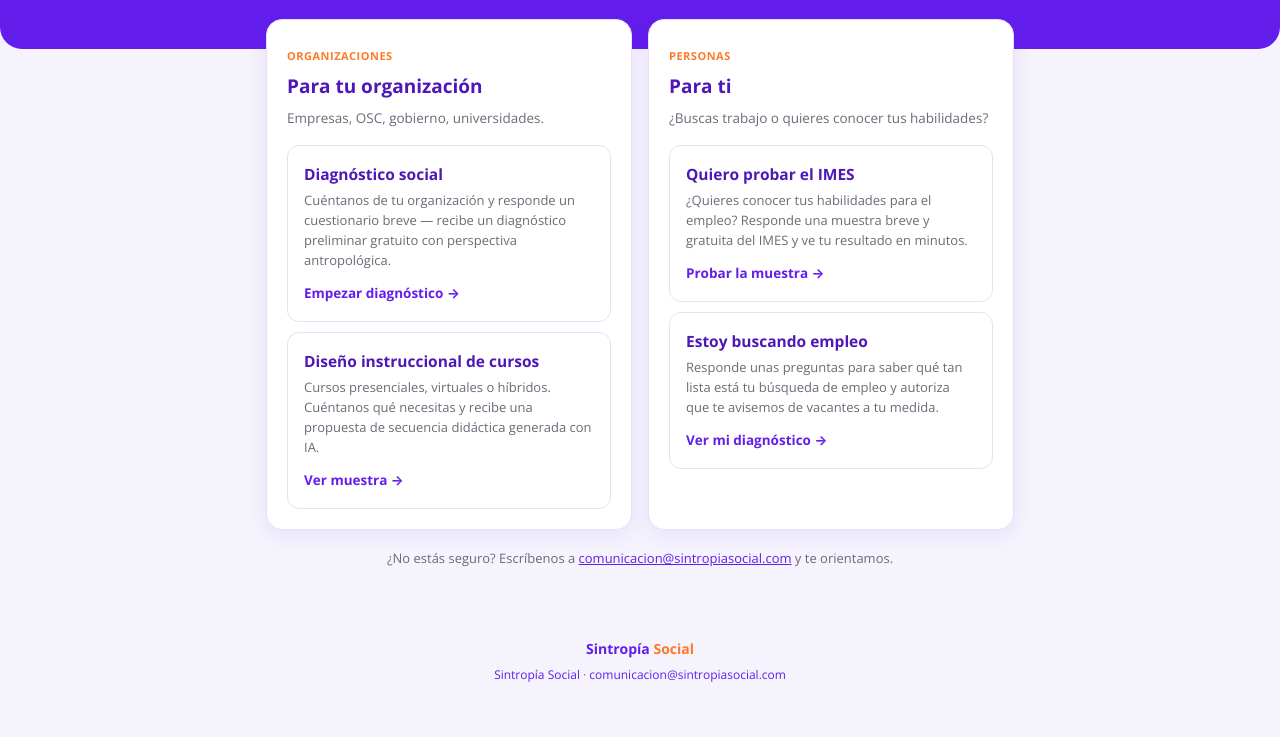
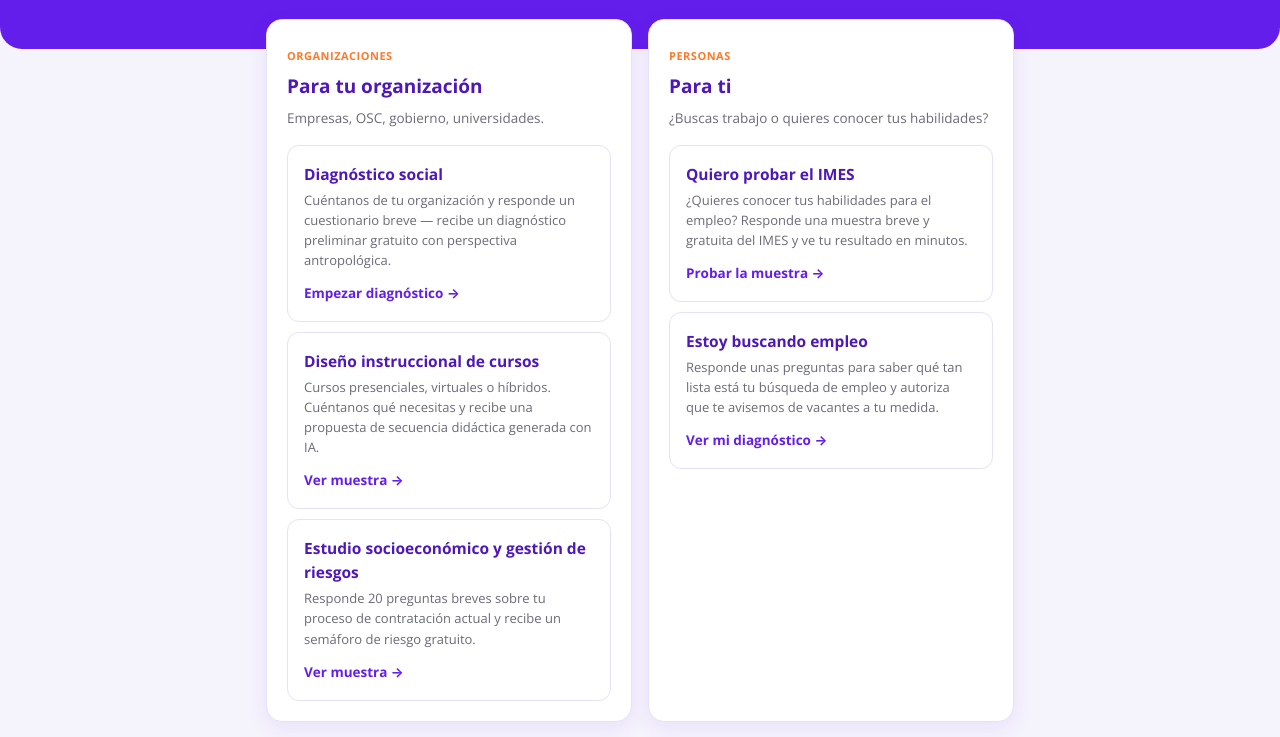
Before and after one commit to sintropiassociales-del/panel, a plain HTML site: page index.html in a window 1280 px wide. Shown: the part 197-934 px from the top of the page. Drawn offline with nearby package versions, Linux system fonts and the light colour scheme.

Commit message:
Add files via upload

```diff
--- a/index.html
+++ b/index.html
@@ -95,6 +95,11 @@
         <span class="desc">Cursos presenciales, virtuales o híbridos. Cuéntanos qué necesitas y recibe una propuesta de secuencia didáctica generada con IA.</span>
         <span class="cta">Ver muestra →</span>
       </a>
+      <a class="suboferta" href="muestra_se.html">
+        <span class="nombre">Estudio socioeconómico y gestión de riesgos</span>
+        <span class="desc">Responde 20 preguntas breves sobre tu proceso de contratación actual y recibe un semáforo de riesgo gratuito.</span>
+        <span class="cta">Ver muestra →</span>
+      </a>
     </div>
     <div class="columna">
       <span class="etiqueta">Personas</span>
```
Also changed, not shown: diagnostico.html (+3 -3 lines).
